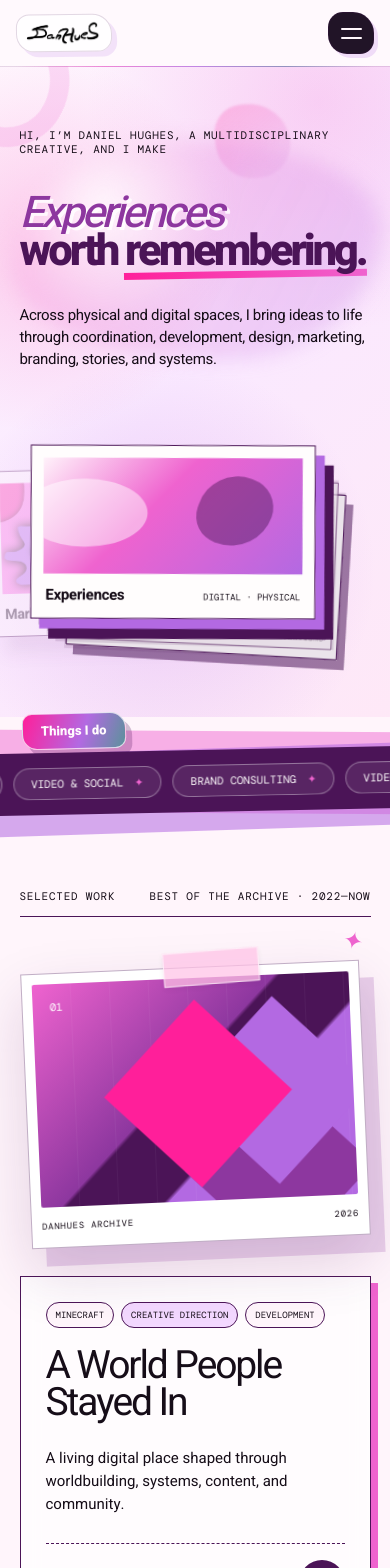
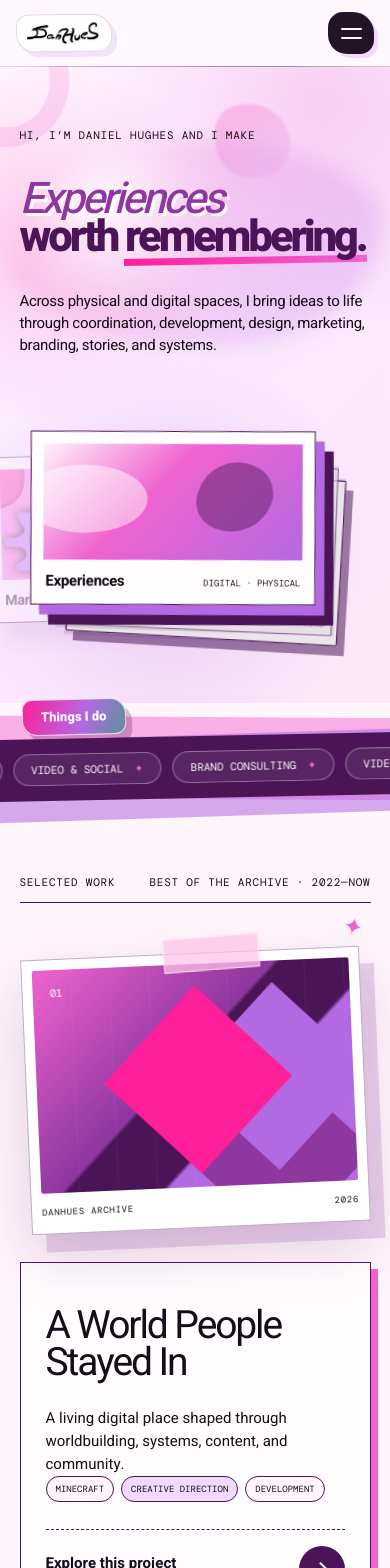
Before and after one commit to DanHues/creative-portfolio, a Next.js app: page / in a window 390 px wide. Shown: the top 1568 px of the page. Built offline with nearby package versions, Linux system fonts and the light colour scheme; a web font is replaced by a local one.

Commit message:
Refine mobile selected work and homepage copy

```diff
--- a/app/page.tsx
+++ b/app/page.tsx
@@ -47,7 +47,7 @@ export default function Home() {
       <section className="hero">
         <div className="hero-copy">
           <p className="eyebrow">
-            Hi, I’m Daniel Hughes, a multidisciplinary creative, and I make
+            Hi, I’m Daniel Hughes and I make
           </p>
           <h1 className="cycling-headline">
             <span className="making-line">
@@ -103,13 +103,13 @@ export default function Home() {
               </div>
             </div>
             <div className={`project-copy project-box project-box-${index + 1}`}>
+              <h2>{project.title}</h2>
+              <p>{project.summary}</p>
               <div className="project-tags">
                 {project.category.split(" · ").map((tag) => (
                   <span key={tag}>{tag}</span>
                 ))}
               </div>
-              <h2>{project.title}</h2>
-              <p>{project.summary}</p>
               <Link className="explore-project" href={`/archive/${project.slug}`}>
                 <span>
                   Explore this project
```
